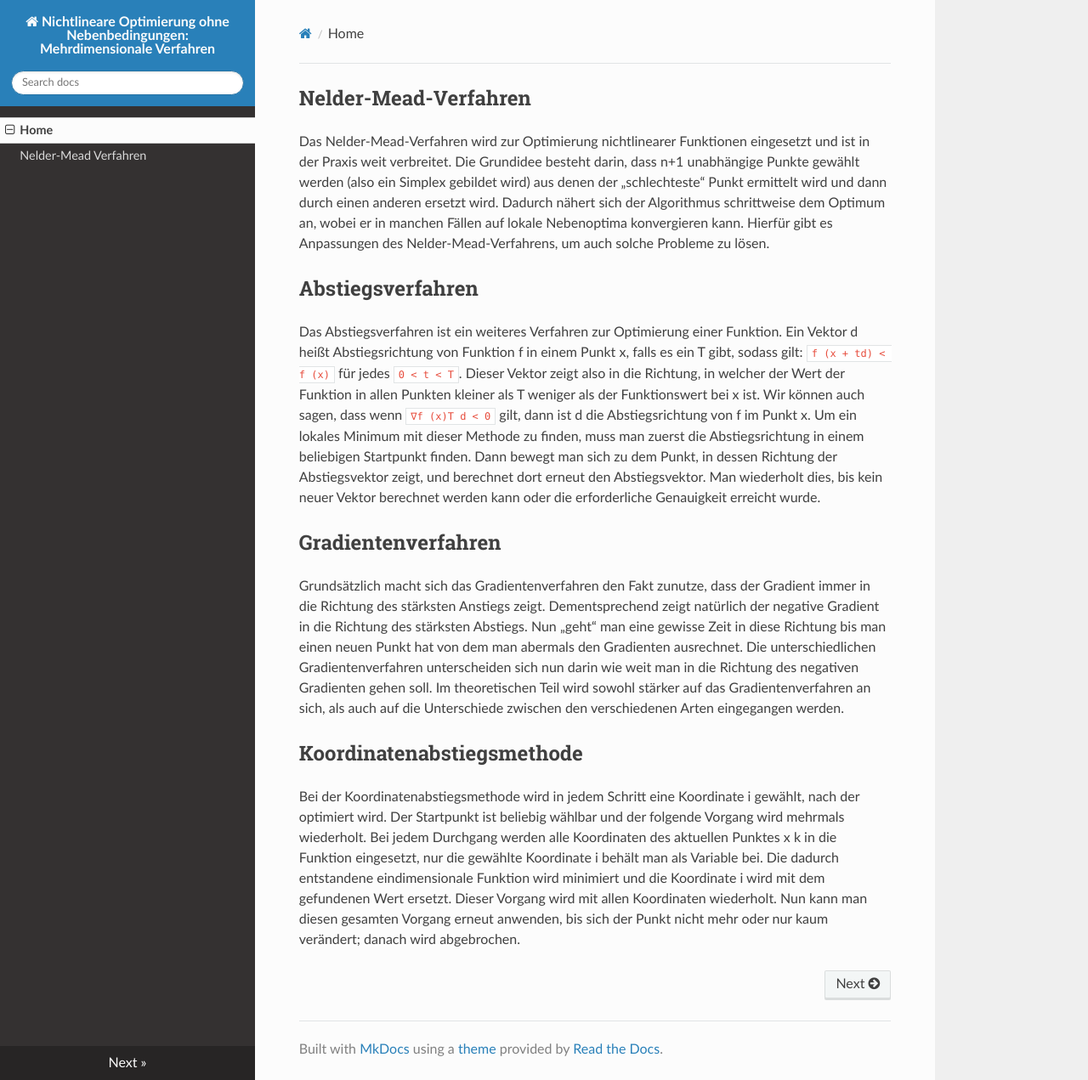
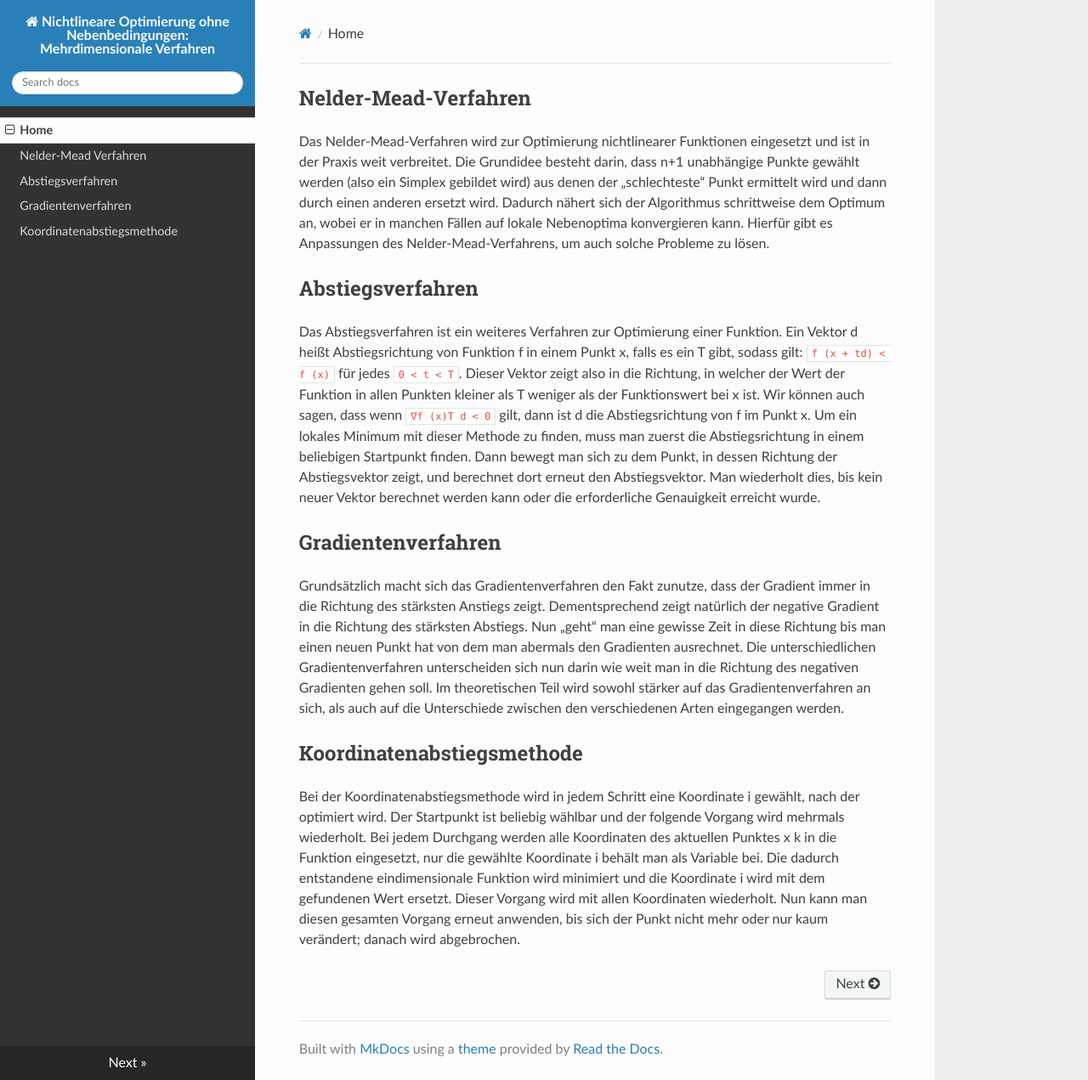
Before and after one commit to burnoutberni/univie-ops, an MkDocs documentation site: the page built from docs/index.md, in a window 1280 px wide and 1271 px high. Shown: the whole window at 85% size. Built offline with MkDocs 1.6.1, drawn with Linux system fonts in a browser that asks for light colours; nearby versions of some CDN libraries; old or Windows-style settings are respelled for this version of MkDocs.

Commit message:
created other pages

```diff
--- a/mkdocs.yml
+++ b/mkdocs.yml
@@ -1,5 +1,8 @@
 site_name: "Nichtlineare Optimierung ohne Nebenbedingungen: Mehrdimensionale Verfahren"
 pages:
 - Home: index.md
-- 'Nelder-Mead Verfahren': 'nmo.md'
+- 'Nelder-Mead Verfahren': nmo.md
+- 'Abstiegsverfahren': abstieg.md
+- 'Gradientenverfahren': gradienten.md
+- 'Koordinatenabstiegsmethode': koordinatenabstieg.md
 theme: readthedocs
```
